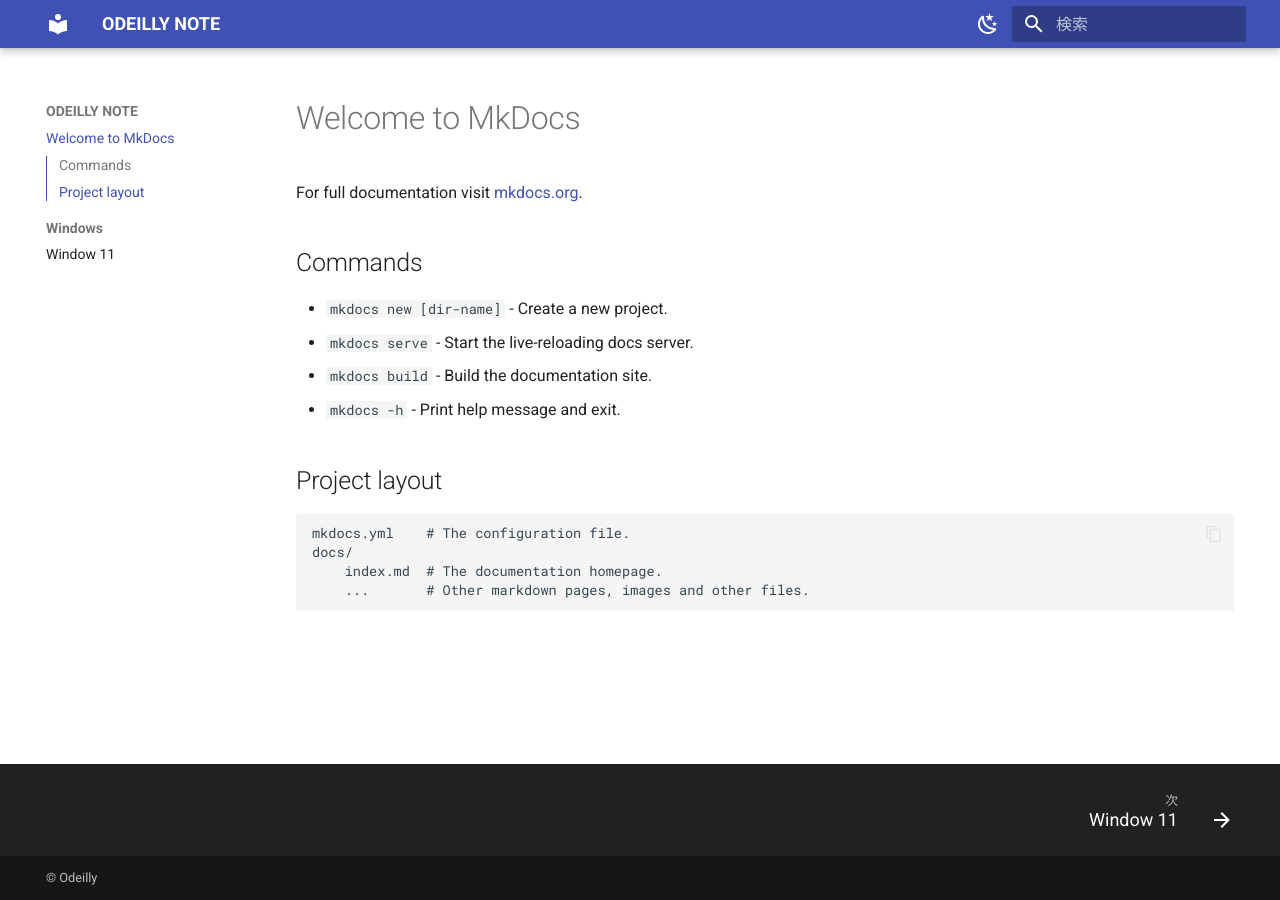
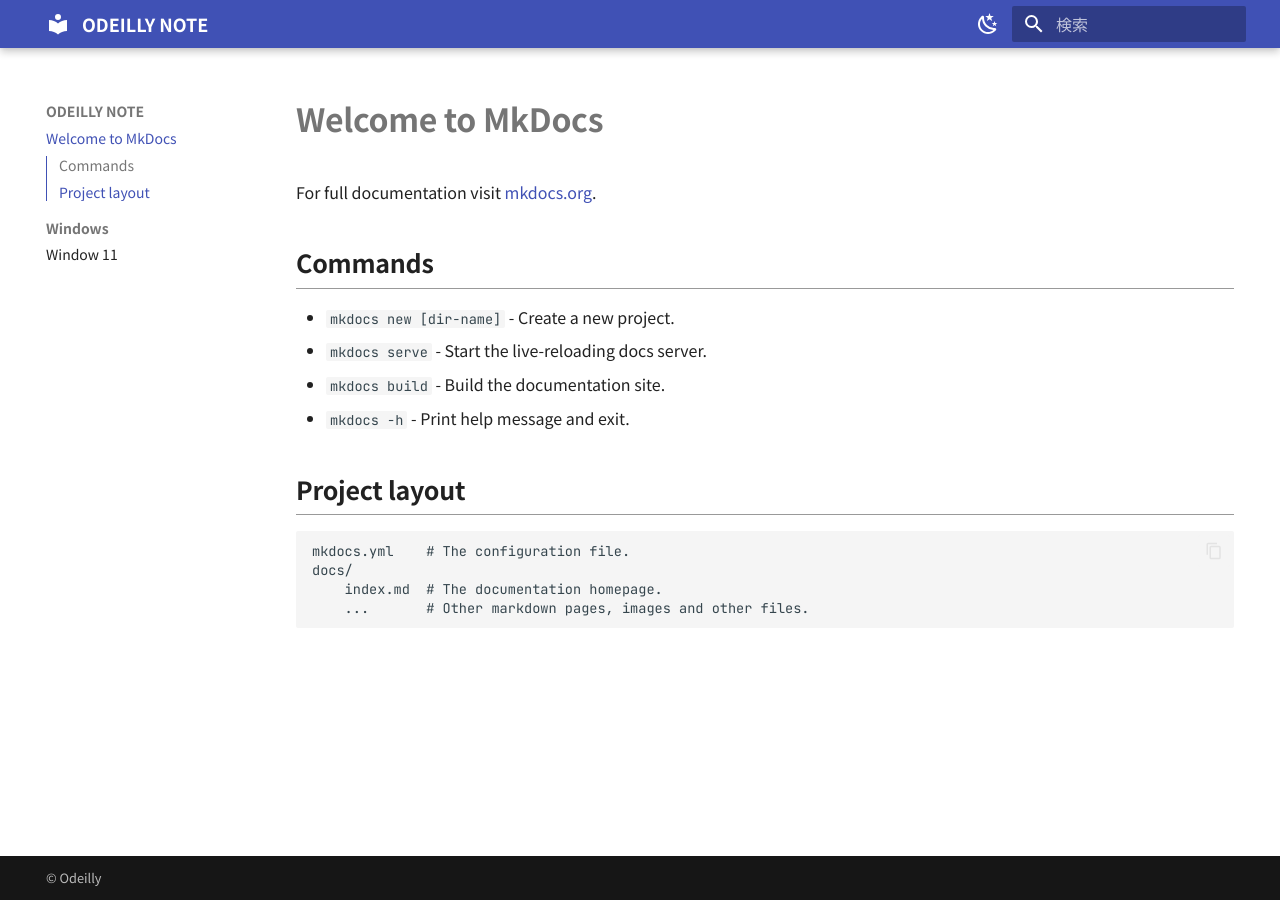
Before and after one commit to odeilly/odeilly.github.io, an MkDocs documentation site: the page built from docs/index.md, in a window 1280 px wide. Built offline with MkDocs 1.6.1 and Material for MkDocs 9.7.7, drawn with Linux system fonts in a browser that asks for light colours.

Commit message:
スタイル

```diff
--- /dev/null
+++ b/docs/stylesheets/extra.css
@@ -0,0 +1,23 @@
+h1, h2, h3, h4, h5, h6 {
+  font-weight: 700 !important;
+}
+
+h2 {
+  margin-top: 2.2em;
+  padding-bottom: 0.3em;
+  border-bottom: 0.02em solid #999;
+}
+
+/* header logの余白調整 */
+.md-header__title {
+  margin-left: 0 !important;
+}
+
+/* navigation footerを非表示にする */
+.md-footer__inner.md-grid {
+  display: none;
+}
+
+article.md-content__inner {
+  padding-bottom: 40px;
+}
--- a/mkdocs.yml
+++ b/mkdocs.yml
@@ -9,6 +9,9 @@
   language: ja
 #  logo: images/logo.svg
 #  favicon: images/favicon.png
+  font:
+    text: Noto Sans JP
+    code: JetBrains Mono
   palette:
     - scheme: default
       toggle:
@@ -56,6 +59,9 @@
 extra_javascript:
   - js/add-noreferrer.js
 
+extra_css:
+  - stylesheets/extra.css
+
 # nav:
 #   - Home: index.md
 #   - About: about.md
```
